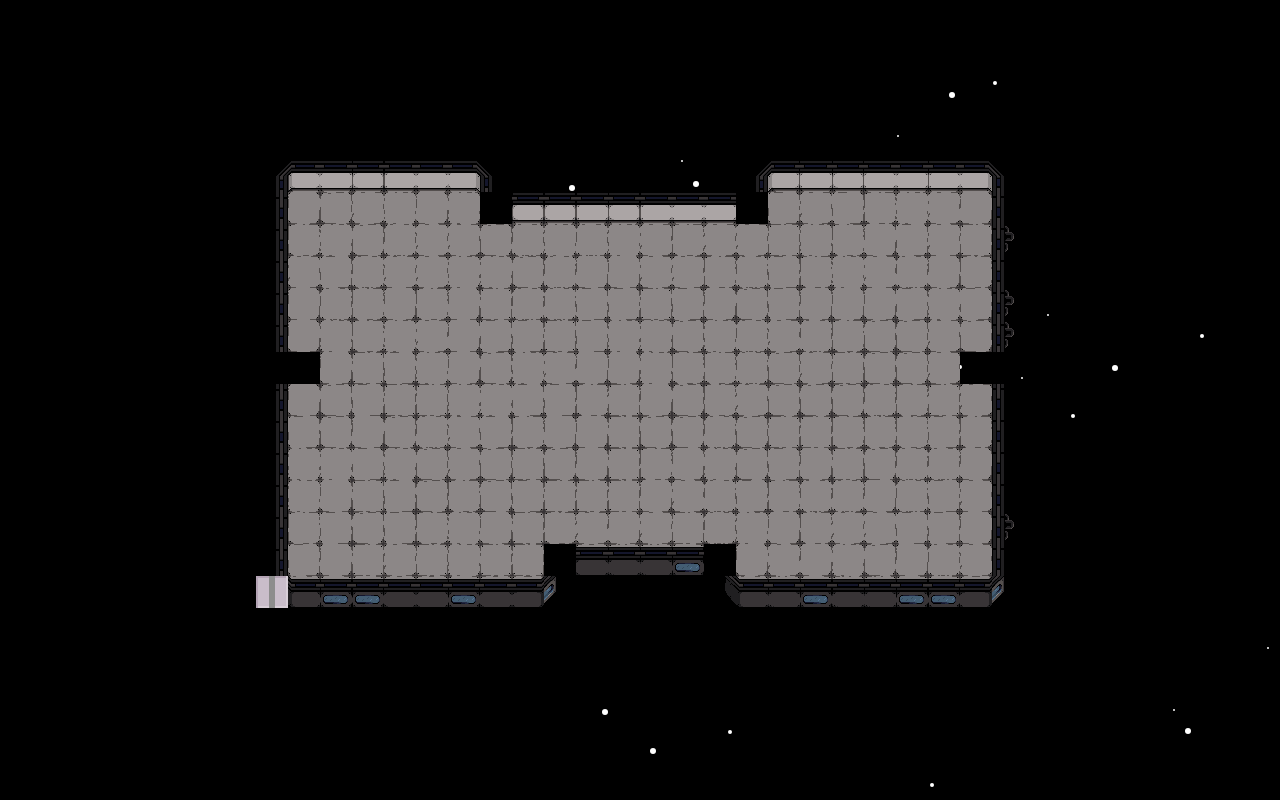
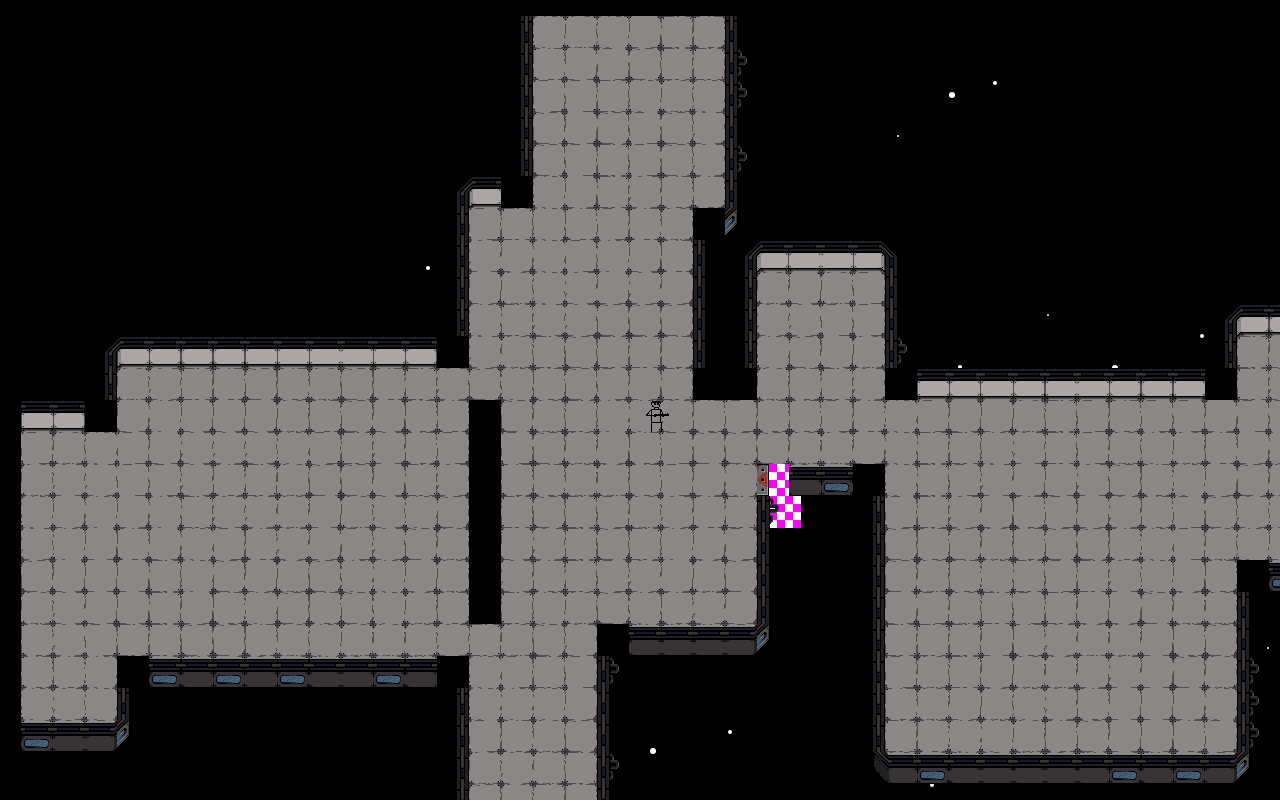
Before and after one commit to Llamadmiral/spacegame, a plain HTML site: page index.html in a window 1280 px wide. Drawn offline with Linux system fonts and the light colour scheme.

Commit message:
Added camera

```diff
--- a/index.html
+++ b/index.html
@@ -4,6 +4,7 @@
 	<title>Space game!</title>
 	<script type="text/javascript" src="js/default.js"></script>
 	<script type="text/javascript" src="js/classes.js"></script>
+	<script type="text/javascript" src="js/camera.js"></script>
 	<script type="text/javascript" src="js/effectmanager.js"></script>
 	<script type="text/javascript" src="js/tilemanager.js"></script>
 	<script type="text/javascript" src="js/structuremanager.js"></script>
--- /dev/null
+++ b/js/camera.js
@@ -0,0 +1,18 @@
+class Camera extends Updatable{
+	constructor(x, y){
+		super(0);
+		this.x = x;
+		this.y = y;
+		this.width = canvas.width;
+		this.height = canvas.height;
+		this.centerX = 0;
+		this.centerY = 0;
+	}
+
+	update(){
+		this.x = player.x - (this.width / 2);
+		this.y = player.y - (this.height / 2);
+	}
+
+
+}
--- a/js/classes.js
+++ b/js/classes.js
@@ -13,6 +13,10 @@ class Updatable{
 
 	destroy(){
 		UPDATABLE_OBJECTS.splice(UPDATABLE_OBJECTS.indexOf(this), 1);
+	}
+
+	toDraw(){
+		return false;
 	}
 
 }
@@ -31,11 +35,15 @@ class Drawable extends Updatable{
 
 	draw(){
 		this.imageObject.animate();
-		context.drawImage(this.imageObject.descriptor.img, this.imageObject.currentFrame * TILE_SIZE, 0, TILE_SIZE, TILE_SIZE, this.x, this.y, TILE_SIZE, TILE_SIZE);
+		context.drawImage(this.imageObject.descriptor.img, this.imageObject.currentFrame * TILE_SIZE, 0, TILE_SIZE, TILE_SIZE, this.x - camera.x, this.y - camera.y, TILE_SIZE, TILE_SIZE);
 	}
 
 	switchImageTo(imageName){
 		this.imageObject = new ImageObject(LOADED_IMAGES[imageName]);
+	}
+
+	toDraw(){
+		return this.x >= camera.x && this.x < camera.x + camera.width && this.y >= camera.y && this.y < camera.y + camera.height;
 	}
 }
 
--- a/js/default.js
+++ b/js/default.js
@@ -13,7 +13,7 @@ let currentFrame = 0;
 let player = null;
 let stopRefresh = false;
 let mainTileMap = null;
-let ship = null;
+let camera = null;
 
 
 function stopGame(){
@@ -31,6 +31,7 @@ function $(id){
 
 function init(){
 	initCanvas();
+	initCamera();
 	initBackgroundAnimation();
 	loadImages();
 	loadStructureTiles();
@@ -51,8 +52,8 @@ function addEventListeners(){
 }
 
 function mouseClick(evt){
-	let x = Math.floor(evt.clientX / TILE_SIZE) * TILE_SIZE;
-	let y = Math.floor(evt.clientY / TILE_SIZE) * TILE_SIZE;
+	let x = normalizeToGrid(evt.clientX + camera.x);
+	let y = normalizeToGrid(evt.clientY + camera.y);
 	if(!evt.ctrlKey){
 		player.prepareMove(x, y);
 	} else {
@@ -101,11 +102,14 @@ function initCanvas(){
 	context.fillRect(0, 0, canvas.width, canvas.height);
 }
 
+function initCamera(){
+	camera = new Camera(0, 0);
+}
+
 function refresh(){
 	if(!stopRefresh){
 		let now = Date.now();
 		if(nextCounterClearTime < now){
-		//console.log(fpsCounter);
 			fpsCounter = 0;
 			nextCounterClearTime = now + 1000;
 		}
@@ -117,7 +121,9 @@ function refresh(){
 		for(let i = 0; i < UPDATABLE_OBJECTS.length; i++){
 			let object = UPDATABLE_OBJECTS[i];
 			object.update();
-			object.draw();
+			if(object.toDraw()){
+				object.draw();
+			}
 		}
 		window.setTimeout(refresh, FRAMERATE);
 	}
--- a/js/effectmanager.js
+++ b/js/effectmanager.js
@@ -12,23 +12,48 @@ class PathEffect extends Updatable{
 		if(this.moveable.movement.path.length > 0){
 			context.strokeStyle = 'cyan';
 			context.beginPath();
-			let x = this.moveable.x;
-			let y = this.moveable.y;
+			let x = this.moveable.x - camera.x;
+			let y = this.moveable.y - camera.y;
 			context.moveTo(x + HALF_TILE, y + HALF_TILE);
 			for(let i = 0; i < this.moveable.movement.path.length; i++){
 				let step = this.moveable.movement.path[i];
-				x = step[0];
-				y = step[1];
+				x = step[0] - camera.x;
+				y = step[1] - camera.y;
 				context.lineTo(x + HALF_TILE, y + HALF_TILE);
 			}
 			if(this.dot === undefined){
 				this.dot = new Dot(x + HALF_TILE, y + HALF_TILE, 3, 'cyan', 11);
+			} else {
+				this.dot.x = x + HALF_TILE;
+				this.dot.y = y + HALF_TILE;
 			}
 			context.stroke();
 		} else if(this.dot){
 			this.dot.destroy();
 			this.dot = undefined;
 		}
+	}
+
+	toDraw(){
+		return true;
+	}
+}
+
+class FogOfWarEffect extends Updatable {
+	constructor(tile){
+		super(tile.z + 1);
+		this.tile = tile;
+	}
+
+	draw(){
+		context.fillStyle = 'black';
+		context.globalAlpha = 0.5;
+		context.fillRect(this.tile.x - camera.x, this.tile.y - camera.y, TILE_SIZE, TILE_SIZE);
+		context.globalAlpha = 1;
+	}
+
+	toDraw(){
+		return true;
 	}
 }
 
@@ -91,7 +116,7 @@ class Ray {
 		let c = Math.cos(this.angle);
 		let collision = false;
 		let distance = 0;
-		while(this.x > 0 && this.x < canvas.width && this.y > 0 && this.y < canvas.height && !collision && distance < 5 * TILE_SIZE){
+		while(!collision && distance < 5 * TILE_SIZE){
 			this.x += c;
 			this.y += s;
 			distance = manhattanDistance(this.startX, this.startY, this.x, this.y);
@@ -152,6 +177,10 @@ class Dot extends Updatable{
 		context.fillStyle = this.color;
 		context.fill();
 	}
+
+	toDraw(){
+		return true;
+	}
 }
 
 class Star extends Dot{
--- a/js/structuremanager.js
+++ b/js/structuremanager.js
@@ -5,40 +5,51 @@ const NEIGHBOUR_OFFSETS = [
 	[0, -TILE_SIZE],
 	[-TILE_SIZE, 0]
 ];
+
+const MAX_ROOM_DIMENSION = 11 + 1;
+const MIN_ROOM_DIMENSION = 3;
+const MAX_ROOM_OFFSET = 6 + 1;
+const MIN_ROOM_OFFSET = 0 + 1;
+
 const TILEMAP_ARRAY = [];
 
 function generateShip(){
-	let shipHeight = rnd(7, 12);
-	let shipWidth = Math.floor(shipHeight *  2);
 	let ship = new Ship();
+	let numberOfRooms = rnd(10, 12);
+	let rooms = [];
 
-	let shipCenterX = (normalizeToGrid(canvas.width / 2) / TILE_SIZE);
-	let shipCenterY = (normalizeToGrid(canvas.height / 2) / TILE_SIZE);
-
-	let shipOffsetX = shipCenterX - Math.floor(shipWidth / 2);
-	let shipOffsetY = shipCenterY - Math.floor(shipHeight / 2);
-
-	let mainCorridor = generateRoom(shipWidth, shipHeight, shipOffsetX, shipOffsetY);
-
-	ship.mergeDescriptors(mainCorridor);
-
-	let numberOfRooms = 4;
-	let roomOffsets = [
-		[-1, -1, 0, 0],
-		[1, -1, -1, 0],
-		[1, 1, -1, -1],
-		[-1, 1, 0, -1]
-	];
 	for(let i = 0; i < numberOfRooms; i++){
-		let offset = roomOffsets.splice(rnd(0, roomOffsets.length), 1)[0];
-		let roomWidth = rnd(5, 10);
-		let roomHeight = rnd(5, 7);
-		let roomCenterX = shipCenterX + (Math.floor(shipWidth / 2) * offset[0]);
-		let roomCenterY = shipCenterY + (Math.floor(shipHeight / 2) * offset[1]);
-		let room = generateRoom(roomWidth, roomHeight, roomCenterX + ((roomWidth * offset[2])) + offset[0], roomCenterY + ((roomHeight * offset[3])) + offset[1]);
+		let roomX = rnd(MIN_ROOM_OFFSET, MAX_ROOM_OFFSET);
+		let roomY = rnd(MIN_ROOM_OFFSET, MAX_ROOM_OFFSET);
+		let roomWidth = rnd(MIN_ROOM_DIMENSION, MAX_ROOM_DIMENSION);
+		let roomHeight = rnd(MIN_ROOM_DIMENSION, MAX_ROOM_DIMENSION);
+		let room = new Box(roomX, roomY, roomWidth, roomHeight);
+		if(rooms.length === 0){
+			rooms.push(room);
+		} else {
+			let directionToStickTo = rnd(0, 4);
+			let collidesWithOthers = room.doCollideMultiple(rooms);
+			if(!collidesWithOthers){
+				rooms.push(room);
+			} else {
+				let offset = DIRECTIONS[directionToStickTo];
+				while(collidesWithOthers){
+					room.move(offset[0], offset[1]);
+					collidesWithOthers = room.doCollideMultiple(rooms);
+				}
+				rooms.push(room);
+			}
+		}
+	}
+	for(let i = 0; i < rooms.length; i++){
+		let room = generateRoom(rooms[i]);
 		ship.mergeDescriptors(room);
 	}
+	let widthAndHeight = ship.getWidthAndHeight(true);
+	let offsetX = normalizeToGrid((canvas.width / 1.2) - (widthAndHeight[0] / 2));
+	let offsetY = normalizeToGrid((canvas.height / 2) - (widthAndHeight[1] / 2));
 	addWalls(ship);
+	ship.move(offsetX, offsetY, true);
 	return ship;
 }
 
@@ -66,15 +77,46 @@ function addWalls(ship){
 	ship.mergeDescriptors(walls);
 }
 
-function generateRoom(width, height, offsetX, offsetY, tileOverride = "tile"){
+function generateRoom(box){
 	let tilemap = new Tilemap();
-	let passages = 3;
-	for(let x = offsetX; x < width + offsetX; x++){
-		for(let y = offsetY; y < height + offsetY; y++){
+	for(let x = box.x; x < box.width + box.x; x++){
+		for(let y = box.y; y < box.height + box.y; y++){
 			tilemap.addTileDescriptor(x * TILE_SIZE, y *  TILE_SIZE, "tile");
 		}
 	}
 	return tilemap;
+}
+
+class Box {
+	constructor(x, y, width, height){
+		this.x = x;
+		this.y = y;
+		this.width = width;
+		this.height = height;
+	}
+
+	doCollide(otherBox){
+		return this.x < otherBox.x + otherBox.width &&
+			   this.x + this.width > otherBox.x &&
+			   this.y < otherBox.y + otherBox.height &&
+			   this.y + this.height > otherBox.y;
+	}
+
+	doCollideMultiple(otherBoxes){
+		let collides = false;
+		for(let i = 0; i < otherBoxes.length; i++){
+			collides = this.doCollide(otherBoxes[i]);
+			if(collides){
+				break;
+			}
+		}
+		return collides;
+	}
+
+	move(x, y){
+		this.x += x;
+		this.y += y;
+	}
 }
 
 class Structure {
@@ -176,7 +218,7 @@ class PlayerTransporter extends Updatable{
 	}
 
 	update(){
-		let moveSpeed = TILE_SIZE;
+		let moveSpeed = 1;
 		if(!this.arrived){
 			if(this.dockingTile.y !== this.otherShip.dockingTile.y){
 				this.y += moveSpeed;
--- a/js/tilemanager.js
+++ b/js/tilemanager.js
@@ -60,10 +60,8 @@ class Tilemap {
 			let neighbour = this.getTileDescriptor(neighbourX, neighbourY);
 			if(!neighbour){
 				matrixStructure.push(MATRIX_SPACE);
-			} else if(neighbour.structureTile.walkable){
+			} else {
 				matrixStructure.push(MATRIX_TILE);
-			} else {
-				matrixStructure.push(MATRIX_WALL);
 			}
 		}
 		return matrixStructure;
@@ -108,10 +106,11 @@ class Tilemap {
 		return tile;
 	}
 
-	move(x, y){
-		for(let i = 0; i < this.tileArray.length; i++){
-			this.tileArray[i].x += x;
-			this.tileArray[i].y += y;
+	move(x, y, onDescriptor = false){
+		let arrayToUse = onDescriptor ? this.tileDescriptors : this.tileArray;
+		for(let i = 0; i < arrayToUse.length; i++){
+			arrayToUse[i].x += x;
+			arrayToUse[i].y += y;
 		}
 	}
 
@@ -158,6 +157,30 @@ class Tilemap {
 		return tiles;
 	}
 
+	getWidthAndHeight(useDescriptors = false){
+		let minX = canvas.width;
+		let minY = canvas.height;
+		let maxX = 0;
+		let maxY = 0;
+		let arrayToUse = useDescriptors ?  this.tileDescriptors : this.tileArray;
+		for(let i = 0; i < arrayToUse.length; i++){
+			let tile = arrayToUse[i];
+			if(minX > tile.x){
+				minX = tile.x;
+			}
+			if(minY > tile.y){
+				minY = tile.y;
+			}
+			if(maxX < tile.x){
+				maxX = tile.x;
+			}
+			if(maxY < tile.y){
+				maxY = tile.y;
+			}
+		}
+		return [maxX - minX, maxY - minY];
+	}
+
 }
 
 class TileDescriptor{
@@ -178,6 +201,7 @@ class Tile extends Drawable{
 		this.passesLight = passesLight;
 		this.discovered = false;
 		this.visible = false;
+		this.fogOfWarEffect = undefined;
 	}
 
 	draw(){
@@ -185,10 +209,15 @@ class Tile extends Drawable{
 			super.draw();
 		}
 		if(this.discovered && !this.visible){
-			context.fillStyle = 'black';
-			context.globalAlpha = 0.5;
-			context.fillRect(this.x, this.y, TILE_SIZE, TILE_SIZE);
-			context.globalAlpha = 1;
+			if(!this.fogOfWarEffect){
+				this.fogOfWarEffect = new FogOfWarEffect(this);
+			}
+		}
+		if(this.discovered && this.visible){
+			if(this.fogOfWarEffect){
+				this.fogOfWarEffect.destroy();
+				this.fogOfWarEffect = undefined;
+			}
 		}
 	}
 
```
